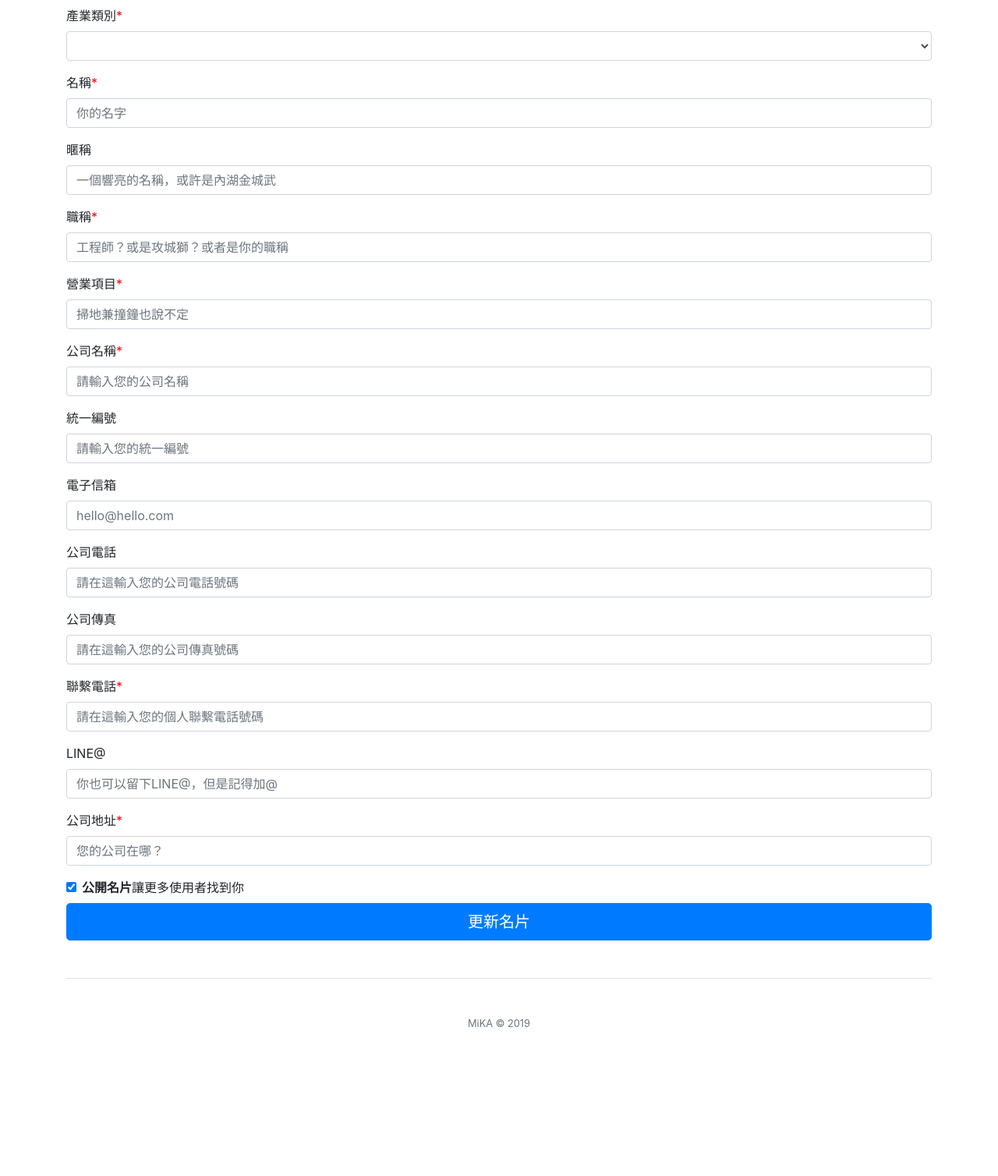
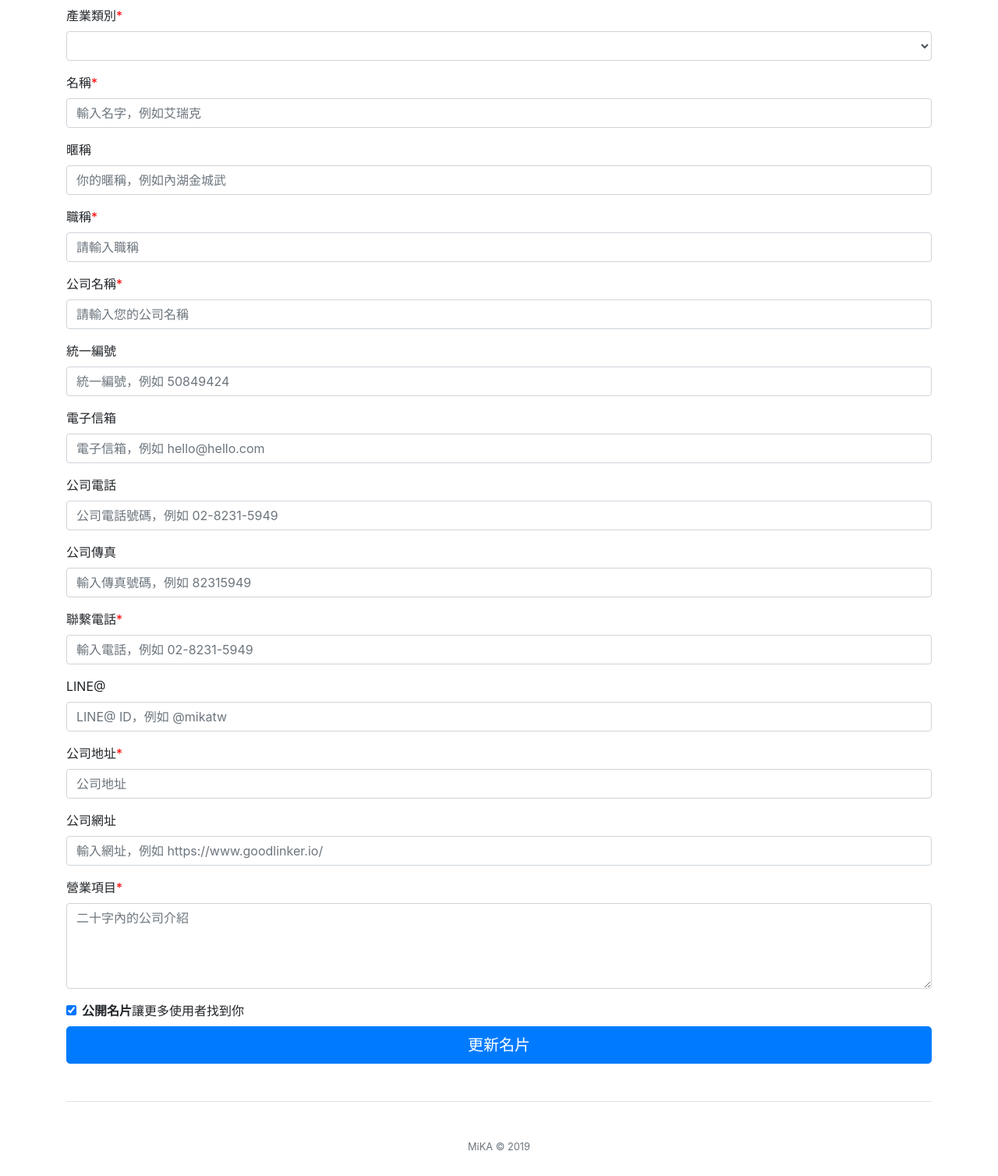
Before and after one commit to 2-cats/LINE-MiKA, a Flask app: template app/templates/line/card/update.html in a window 1280 px wide. Shown: the top 1508 px of the page at 78% size. Before the commit the page ends 1317 px from the top, so only its background shows below. Run offline with Flask 2, Linux system fonts and the light colour scheme; the template is opened without the code that fills it, so the values that code supplies are empty; parts of the project's set-up code (start-up, migrations or seed data) failed here and were passed over; some libraries are stand-ins or nearby versions.

Commit message:
Edit card field add company uri

```diff
--- a/app/chatbot/group_activity.py
+++ b/app/chatbot/group_activity.py
@@ -385,7 +385,6 @@ def join_group_activity_message(activity_id, line_user_id):
         text=content
     )
 
-
 def leave_group_activity_message(activity_id, line_user_id):
     user = User.query.filter_by(
         line_user_id=str(line_user_id),
@@ -673,7 +672,6 @@ def search_activity_message(keyword ,source_id):
             alt_text='新增活動', contents=bubble_template)
 
     return message
-
 
 def my_join_group_activity(line_user_id):
     now = datetime.datetime.now()
--- a/app/templates/line/card/update.html
+++ b/app/templates/line/card/update.html
@@ -63,7 +63,7 @@
                 name="name"
                 type="text"
                 value="{{ data['name'] }}"
-                placeholder="你的名字" required>
+                placeholder="輸入名字，例如艾瑞克" required>
         </div>
         <div class="form-group">
             <label for="nickname">暱稱</label>
@@ -71,7 +71,7 @@
                 name="nickname"
                 type="text"
                 value="{{ data['nickname'] }}"
-                placeholder="一個響亮的名稱，或許是內湖金城武">
+                placeholder="你的暱稱，例如內湖金城武">
         </div>
         <div class="form-group">
             <label for="title" class="required">職稱</label>
@@ -79,16 +79,7 @@
                 name="title"
                 type="text"
                 value="{{ data['title'] }}"
-                placeholder="工程師？或是攻城獅？或者是你的職稱" required>
-        </div>
-        <div class="form-group">
-            <label for="summary" class="required">營業項目</label>
-            <input class="form-control"
-                name="summary"
-                type="text"
-                value="{{ data['summary'] }}"
-                maxlength="20"
-                placeholder="掃地兼撞鐘也說不定" required>
+                placeholder="請輸入職稱" required>
         </div>
         <div class="form-group">
             <label for="company_name" class="required">公司名稱</label>
@@ -104,7 +95,7 @@
                 type="phone"
                 pattern="[0-9]{8}"
                 value="{{ data['tax_number'] }}"
-                placeholder="請輸入您的統一編號">
+                placeholder="統一編號，例如 50849424">
         </div>
         <div class="form-group">
             <label for="email">電子信箱</label>
@@ -113,16 +104,16 @@
                 type="email"
                 value="{{ data['email'] }}"
                 pattern="^([\w-]+(?:\.[\w-]+)*)@((?:[\w-]+\.)*\w[\w-]{0,66})\.([a-z]{2,6}(?:\.[a-z]{2})?)$"
-                placeholder="hello@hello.com">
+                placeholder="電子信箱，例如 hello@hello.com">
         </div>
         <div class="form-group">
             <label for="tel_number">公司電話</label>
             <input class="form-control"
                 name="tel_number"
                 type="phone"
-                pattern="^\(?(\d{2})\)?[\s\-]?(\d{4})\-?(\d{4})$"
+                pattern="^(\d{2})\-?(\d{4})\-?(\d{4})$"
                 value="{{ data['tel_number'] }}"
-                placeholder="請在這輸入您的公司電話號碼" >
+                placeholder="公司電話號碼，例如 02-8231-5949" >
         </div>
         <div class="form-group">
             <label for="fax_number">公司傳真</label>
@@ -131,7 +122,7 @@
                 type="phone"
                 pattern="[0-9]{8}"
                 value="{{ data['fax_number'] }}"
-                placeholder="請在這輸入您的公司傳真號碼" >
+                placeholder="輸入傳真號碼，例如 82315949" >
         </div>
         <div class="form-group">
             <label for="phone_number" class="required">聯繫電話</label>
@@ -139,8 +130,8 @@
                 name="phone_number"
                 type="phone"
                 value="{{ data['phone_number'] }}"
-                pattern="(^09\d{8}$)|(^\(?(\d{2})\)?[\s\-]?(\d{4})\-?(\d{4})$)"
-                placeholder="請在這輸入您的個人聯繫電話號碼">
+                pattern="(^09\d{8}$)|(^(\d{2})\-?(\d{4})\-?(\d{4})$)"
+                placeholder="輸入電話，例如 02-8231-5949">
         </div>
         <div class="form-group">
             <label for="line_id">LINE@</label>
@@ -149,7 +140,7 @@
                 type="text"
                 pattern="@+[0-9A-Za-z]+"
                 value="{{ data['line_id'] }}"
-                placeholder="你也可以留下LINE@，但是記得加@">
+                placeholder="LINE@ ID，例如 @mikatw">
         </div>
         <div class="form-group">
             <label for="address" class="required">公司地址</label>
@@ -157,7 +148,26 @@
                 name="address"
                 type="text"
                 value="{{ data['address'] }}"
-                placeholder="您的公司在哪？" required>
+                placeholder="公司地址" required>
+        </div>
+       <div class="form-group">
+            <label for="rel_link">公司網址</label>
+            <input class="form-control"
+                name="rel_link"
+                type="text"
+                pattern="^https://([\w-]+\.)+(/?[\w\-./?%&=]*)?$"
+                value="{{ data['rel_link'] }}"
+                placeholder="輸入網址，例如 https://www.goodlinker.io/" >
+        </div>
+        <div class="form-group">
+            <label for="summary" class="required">營業項目</label>
+            <textarea class="form-control"
+                name="summary"
+                rows="4"
+                cols="32"
+                value="{{ data['summary'] }}"
+                maxlength="20"
+                placeholder="二十字內的公司介紹" required></textarea>
         </div>
         <div class="form-check">
             <input class="form-check-input"
--- a/requirements.txt
+++ b/requirements.txt
@@ -22,7 +22,6 @@ line-bot-sdk==1.8.0
 Mako==1.0.7
 MarkupSafe==1.1.0
 paho-mqtt==1.4.0
-pkg-resources==0.0.0
 PyMySQL==0.9.3
 python-dateutil==2.8.0
 python-editor==1.0.4
```
